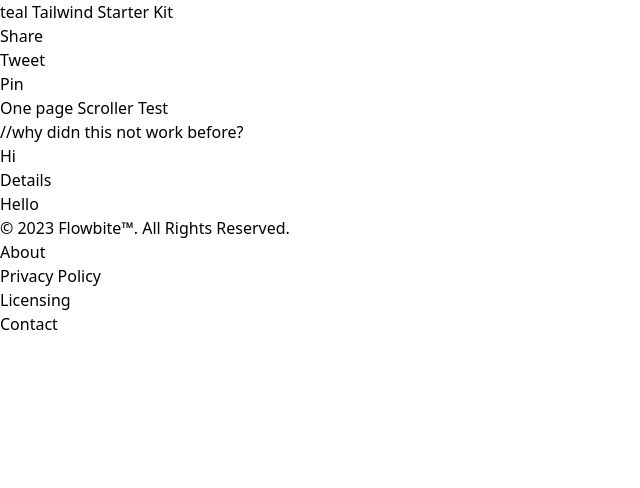
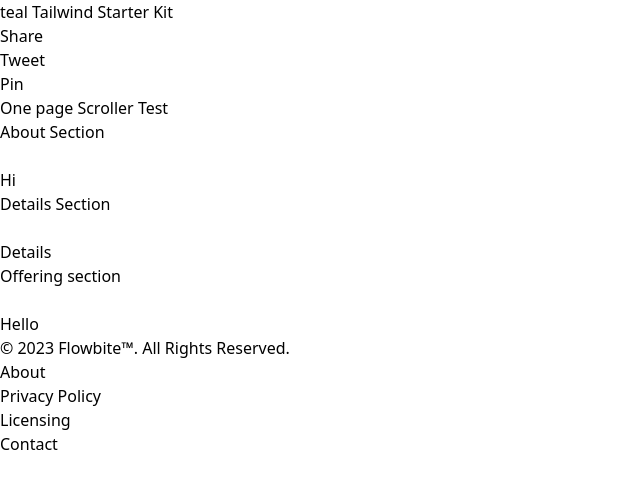
Before and after one commit to jebersole13/one-page-project, a React (Vite) app: page / in a window 1280 px wide. Shown: the top 488 px of the page, without its empty margins (0-640 px from the left). Built offline with nearby package versions, Linux system fonts and the light colour scheme.

Commit message:
break and section

```diff
--- a/src/App.jsx
+++ b/src/App.jsx
@@ -13,9 +13,16 @@ function App() {
       One page Scroller Test
     </h1>
 
- //why didn this not work before?
+<h5>About Section</h5>
+<br />
 <About/>
+
+<h5>Details Section</h5>
+<br />
 <Details/>
+
+<h5>Offering section</h5>
+<br />
 <Offering/>
 
 <Footer/>
```
